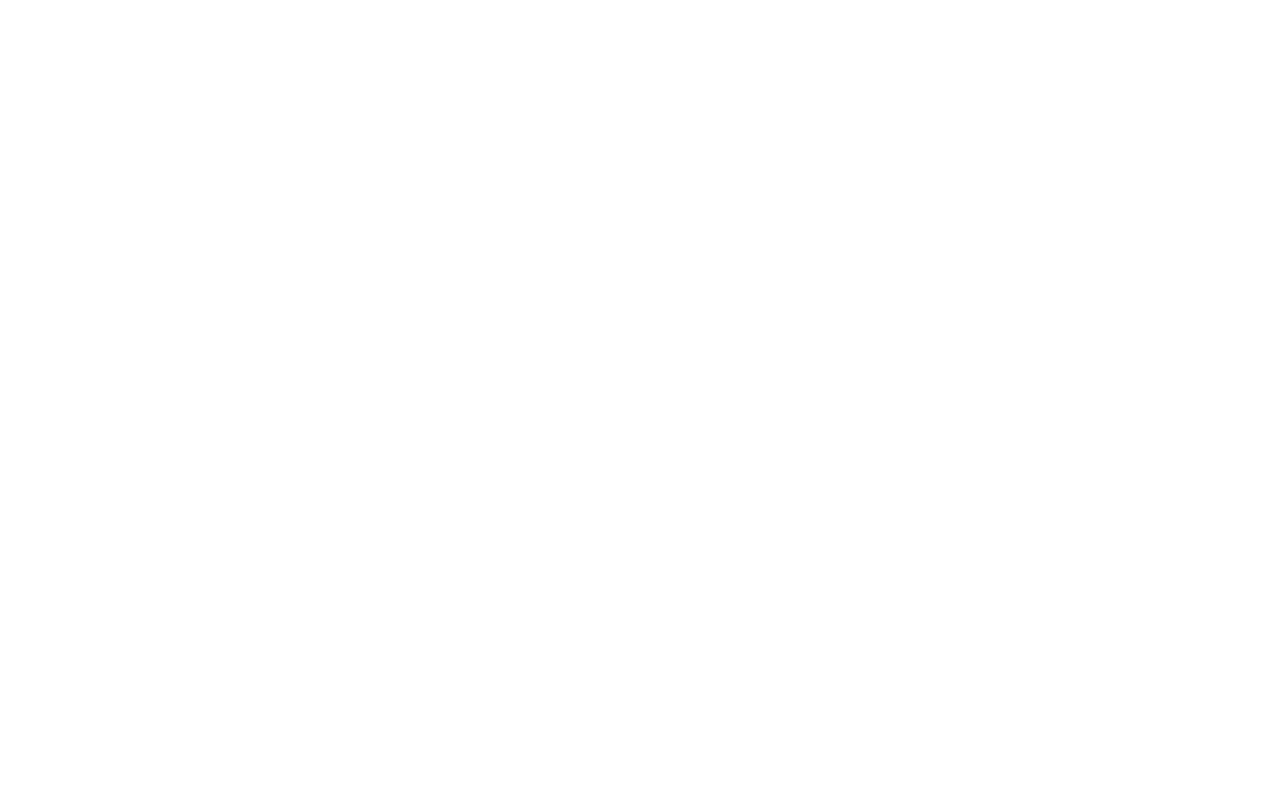
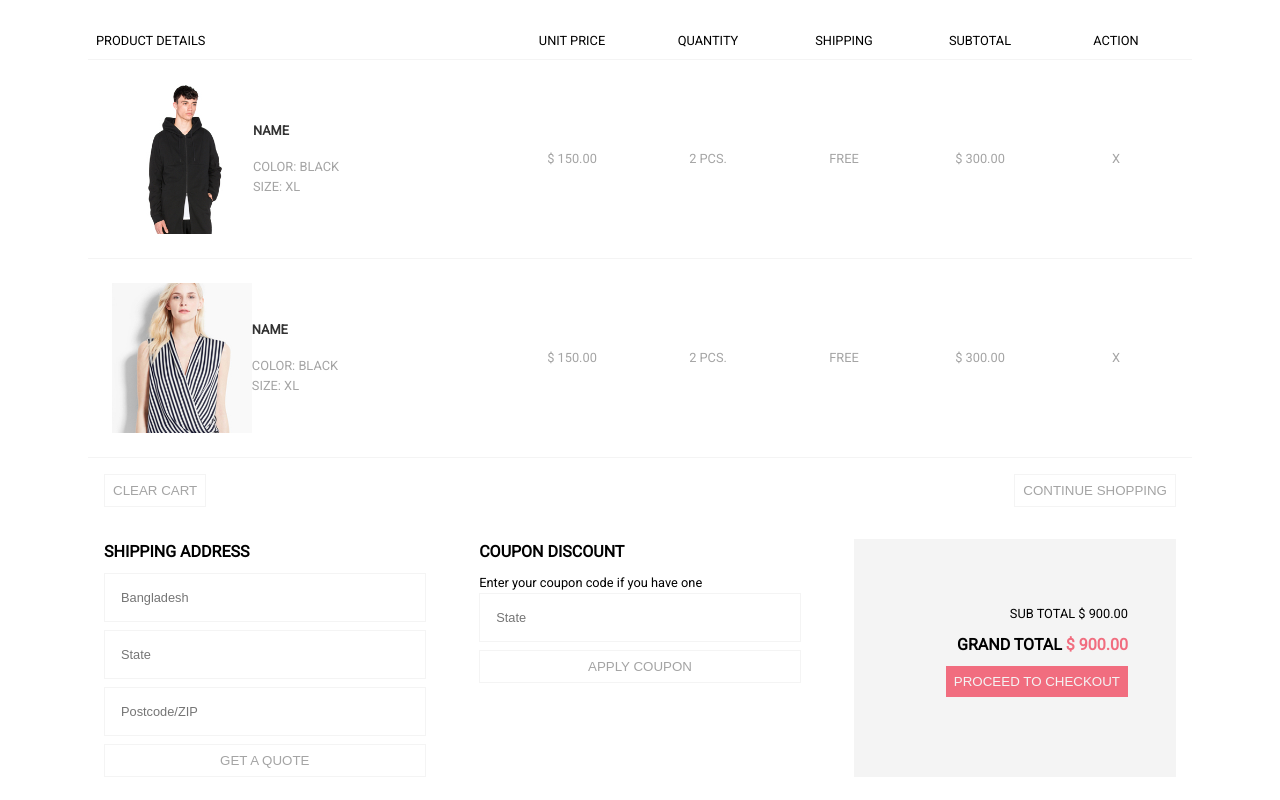
Before and after one commit to aniskevich/brand-shop, an Angular app: page /cart in a window 1280 px wide. Before the commit this address led to /. Shown: the part 300-1100 px from the top of the page. Before the commit the page ends 800 px from the top, so only its background shows below. Built offline with nearby package versions, Linux system fonts and the light colour scheme.

Commit message:
cart page layout

```diff
--- a/src/app/app-routing.module.ts
+++ b/src/app/app-routing.module.ts
@@ -4,13 +4,15 @@ import {HomePageComponent} from './components/home-page/home-page.component'
 import {CatalogPageComponent} from './components/catalog-page/catalog-page.component'
 import {MainLayoutComponent} from './layouts/main-layout/main-layout.component'
 import {ProductPageComponent} from './components/product-page/product-page.component'
+import {CartPageComponent} from './components/cart-page/cart-page.component'
 
 const routes: Routes = [
   {
     path: '', component: MainLayoutComponent, children: [
       {path: '', component: HomePageComponent},
       {path: 'catalog', component: CatalogPageComponent},
-      {path: 'catalog/:id', component: ProductPageComponent}
+      {path: 'catalog/:id', component: ProductPageComponent},
+      {path: 'cart', component: CartPageComponent}
     ]
   }
 ]
--- a/src/app/app.module.ts
+++ b/src/app/app.module.ts
@@ -17,7 +17,8 @@ import { PromoComponent } from './shared/components/promo/promo.component'
 import { SidebarComponent } from './shared/components/sidebar/sidebar.component'
 import { ProductPageComponent } from './components/product-page/product-page.component'
 import { BreadcrumbsComponent } from './shared/components/breadcrumbs/breadcrumbs.component'
-import { FeatureComponent } from './shared/components/feature/feature.component'
+import { FeatureComponent } from './shared/components/feature/feature.component';
+import { CartPageComponent } from './components/cart-page/cart-page.component'
 
 @NgModule({
   declarations: [
@@ -36,7 +37,8 @@ import { FeatureComponent } from './shared/components/feature/feature.component'
     SidebarComponent,
     ProductPageComponent,
     BreadcrumbsComponent,
-    FeatureComponent
+    FeatureComponent,
+    CartPageComponent
   ],
   imports: [
     BrowserModule,
--- /dev/null
+++ b/src/app/components/cart-page/cart-page.component.html
@@ -0,0 +1,80 @@
+<app-breadcrumbs></app-breadcrumbs>
+
+<div class="content-container p-3">
+  <div class="cart">
+    <div class="heading border-bottom p-05">
+      <div>PRODUCT DETAILS</div>
+      <div>UNIT PRICE</div>
+      <div>QUANTITY</div>
+      <div>SHIPPING</div>
+      <div>SUBTOTAL</div>
+      <div>ACTION</div>
+    </div>
+    <div class="content text-secondary p-05 border-bottom">
+      <div class="product-card p-1">
+        <img src="assets/images/product1.jpg" alt="product">
+        <div>
+          <h4 class="text-dark"> Name </h4>
+          <p>
+            Color: black<br>
+            Size: XL
+          </p>
+        </div>
+      </div>
+      <div class="col-md-2">$ 150.00</div>
+      <div class="col-md-2">2 pcs.</div>
+      <div class="col-md-1">free</div>
+      <div class="col-md-2">$ 300.00</div>
+      <div class="col-md-1">x</div>
+    </div>
+    <div class="content text-secondary p-05 border-bottom">
+      <div class="product-card p-1">
+        <img src="assets/images/product5.jpg" alt="product">
+        <div>
+          <h4 class="text-dark"> Name </h4>
+          <p>
+            Color: black<br>
+            Size: XL
+          </p>
+        </div>
+      </div>
+      <div class="col-md-2">$ 150.00</div>
+      <div class="col-md-2">2 pcs.</div>
+      <div class="col-md-1">free</div>
+      <div class="col-md-2">$ 300.00</div>
+      <div class="col-md-1">x</div>
+    </div>
+  </div>
+
+  <div class="controls p-1">
+    <button class="btn btn-light">CLEAR CART</button>
+    <button class="btn btn-light">CONTINUE SHOPPING</button>
+  </div>
+
+  <div class="shipping p-1">
+    <div>
+      <h4>SHIPPING ADDRESS</h4>
+      <form>
+        <input type="text" placeholder="Bangladesh">
+        <input type="text" placeholder="State">
+        <input type="text" placeholder="Postcode/ZIP">
+        <button class="btn btn-light">GET A QUOTE</button>
+      </form>
+    </div>
+    <div>
+      <h4>COUPON DISCOUNT</h4>
+      <p>Enter your coupon code if you have one</p>
+      <form>
+        <input type="text" placeholder="State">
+        <button class="btn btn-light">APPLY COUPON</button>
+      </form>
+    </div>
+    <div class="bg-light p-3">
+      <p>SUB TOTAL $ 900.00</p>
+      <h4>GRAND TOTAL <span class="text-primary">$ 900.00</span></h4>
+      <a routerLink="checkout">
+        <button class="btn">PROCEED TO CHECKOUT</button>
+      </a>
+    </div>
+  </div>
+</div>
--- /dev/null
+++ b/src/app/components/cart-page/cart-page.component.scss
@@ -0,0 +1,97 @@
+.cart {
+
+  > div {
+    display: grid;
+    grid-template-columns: 3fr repeat(5, 1fr);
+    font-size: 0.8rem;
+    text-transform: uppercase;
+
+    > div:not(:first-child) {
+      text-align: center;
+    }
+  }
+
+  .content {
+    align-items: center;
+
+    .product-card {
+      display: flex;
+      align-items: center;
+
+      img {
+        height: 150px;
+      }
+
+      h4 {
+        margin-bottom: 1rem;
+      }
+    }
+  }
+
+  @media (max-width: 768px) {
+    .heading {
+      display: none;
+    }
+
+    .content {
+      display: flex;
+      flex-direction: column;
+      align-items: flex-start;
+    }
+  }
+}
+
+.controls {
+  display: flex;
+  justify-content: space-between;
+}
+
+.shipping {
+  display: flex;
+  justify-content: space-between;
+  align-content: flex-start;
+
+  > div {
+    width: 30%;
+  }
+
+  > div:last-child {
+    text-align: right;
+    align-self: stretch;
+    display: flex;
+    flex-direction: column;
+    justify-content: center;
+
+    :nth-child(n) {
+      margin-bottom: 0.5rem;
+    }
+  }
+
+  h4 {
+    margin-bottom: 0.5rem;
+  }
+
+  p {
+    font-size: 0.8rem;
+  }
+
+  form {
+    display: flex;
+    flex-direction: column;
+    color: var(--secondary-color);
+  }
+
+  input {
+    padding: 1rem;
+    border: 1px solid var(--light-color);
+    margin-bottom: 0.5rem;
+  }
+
+  @media (max-width: 768px) {
+    flex-direction: column;
+
+    > div {
+      width: auto;
+    }
+  }
+}
--- /dev/null
+++ b/src/app/components/cart-page/cart-page.component.ts
@@ -0,0 +1,15 @@
+import { Component, OnInit } from '@angular/core';
+
+@Component({
+  selector: 'app-cart-page',
+  templateUrl: './cart-page.component.html',
+  styleUrls: ['./cart-page.component.scss']
+})
+export class CartPageComponent implements OnInit {
+
+  constructor() { }
+
+  ngOnInit(): void {
+  }
+
+}
--- a/src/app/shared/components/header/header.component.html
+++ b/src/app/shared/components/header/header.component.html
@@ -13,7 +13,7 @@
       </form>
     </div>
     <div class="account">
-      <img src="/assets/images/cart.png" alt="cart">
+      <a routerLink="/cart"><img src="/assets/images/cart.png" alt="cart"></a>
       <button class="btn">My Account</button>
     </div>
   </header>
--- a/src/styles.scss
+++ b/src/styles.scss
@@ -72,8 +72,9 @@ textarea {
   }
 
   &-light {
-    background: var(--light-color);
+    background: none;
     color: var(--secondary-color);
+    border: 1px solid var(--light-color);
   }
 
   &-transparent {
```
Also changed, not shown: 1 other file (tests, documents, lock files or other folders).
